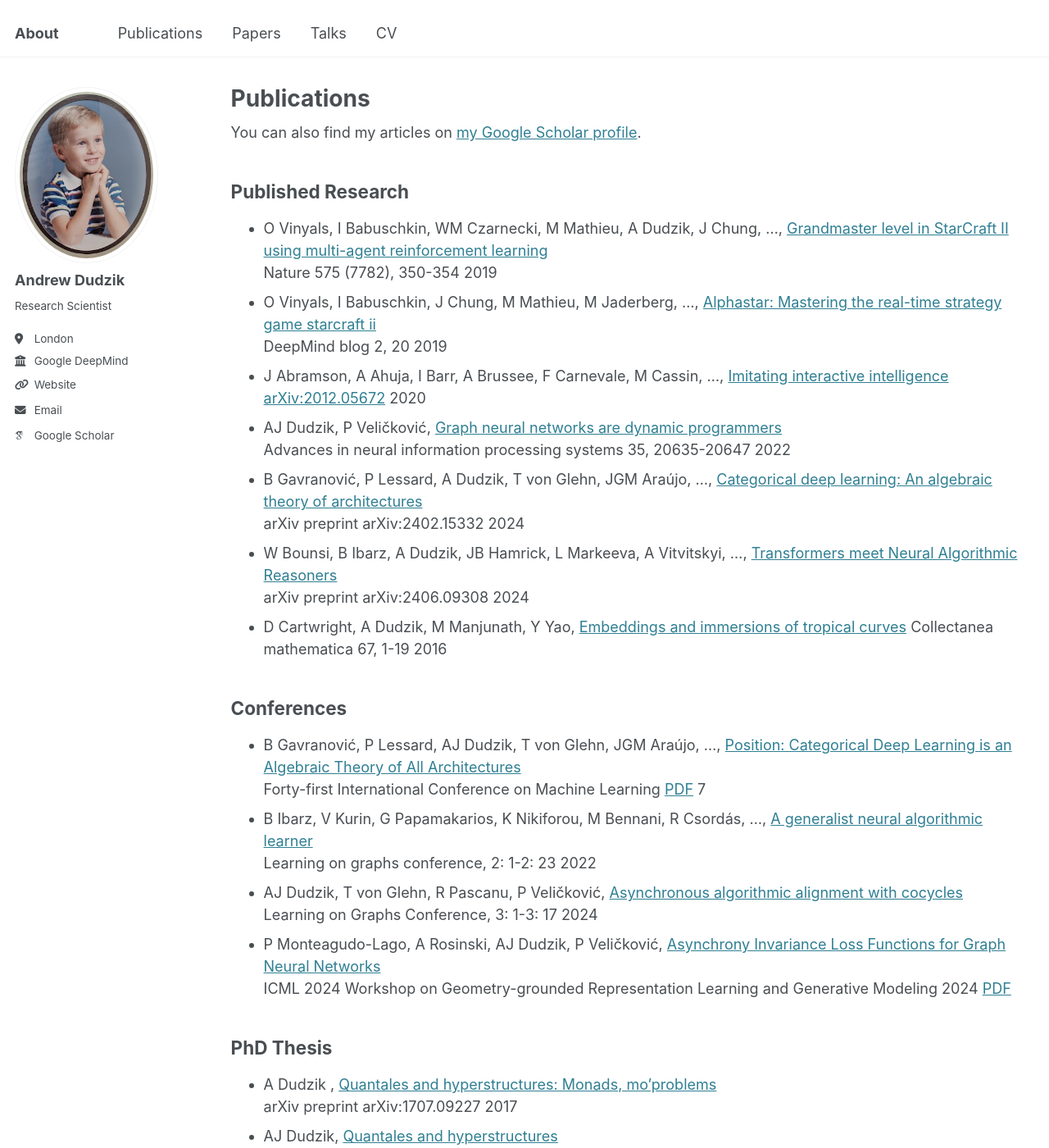
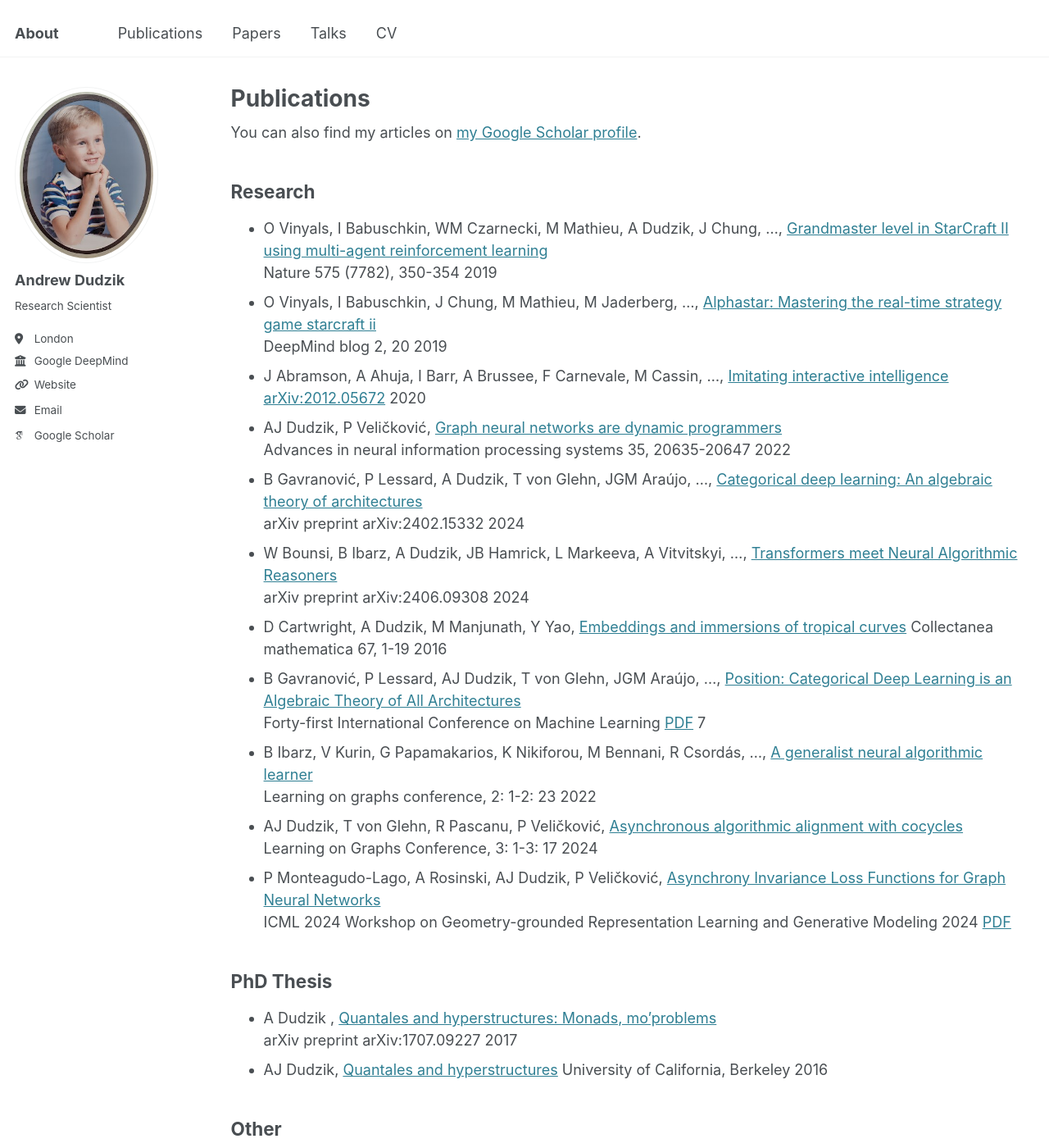
Before and after one commit to mdudzik/mdudzik.github.io, a Jekyll site: the page built from _pages/publications.md, in a window 1280 px wide and 1400 px high. Shown: the whole window at 82% size. Built offline with Jekyll 4.4.1, drawn with Linux system fonts in a browser that asks for light colours; some web fonts are replaced.

Commit message:
reordering

```diff
--- a/_pages/publications.md
+++ b/_pages/publications.md
@@ -32,7 +32,7 @@ author_profile: true
   {% endfor %}
 {% endif %}
 
-## Published Research
+## Research
 
 - O Vinyals, I Babuschkin, WM Czarnecki, M Mathieu, A Dudzik, J Chung, ..., [Grandmaster level in StarCraft II using multi-agent reinforcement learning](https://www.nature.com/articles/s41586-019-1724-z)\
 Nature 575 (7782), 350-354
@@ -51,12 +51,9 @@ arXiv preprint arXiv:2402.15332
 - W Bounsi, B Ibarz, A Dudzik, JB Hamrick, L Markeeva, A Vitvitskyi, ..., [Transformers meet Neural Algorithmic Reasoners]()\
 arXiv preprint arXiv:2406.09308
 	2024
-- D Cartwright, A Dudzik, M Manjunath, Y Yao, [Embeddings and immersions of tropical curves]()
+- D Cartwright, A Dudzik, M Manjunath, Y Yao, [Embeddings and immersions of tropical curves](https://link.springer.com/article/10.1007/s13348-015-0149-8)
 Collectanea mathematica 67, 1-19
 	2016
-
-## Conferences
-
 - B Gavranović, P Lessard, AJ Dudzik, T von Glehn, JGM Araújo, ..., [Position: Categorical Deep Learning is an Algebraic Theory of All Architectures](https://openreview.net/forum?id=EIcxV7T0Sy)\
 Forty-first International Conference on Machine Learning [PDF](https://openreview.net/pdf?id=EIcxV7T0Sy)
 7
@@ -75,7 +72,7 @@ ICML 2024 Workshop on Geometry-grounded Representation Learning and Generative M
 - A Dudzik , [Quantales and hyperstructures: Monads, mo'problems]()\
 arXiv preprint arXiv:1707.09227
 	2017
-- AJ Dudzik, [Quantales and hyperstructures]()\
+- AJ Dudzik, [Quantales and hyperstructures](https://scholar.google.com/citations?view_op=view_citation&hl=en&user=DdFjaEEAAAAJ&citation_for_view=DdFjaEEAAAAJ:UeHWp8X0CEIC)
 University of California, Berkeley
 	2016
 
```
